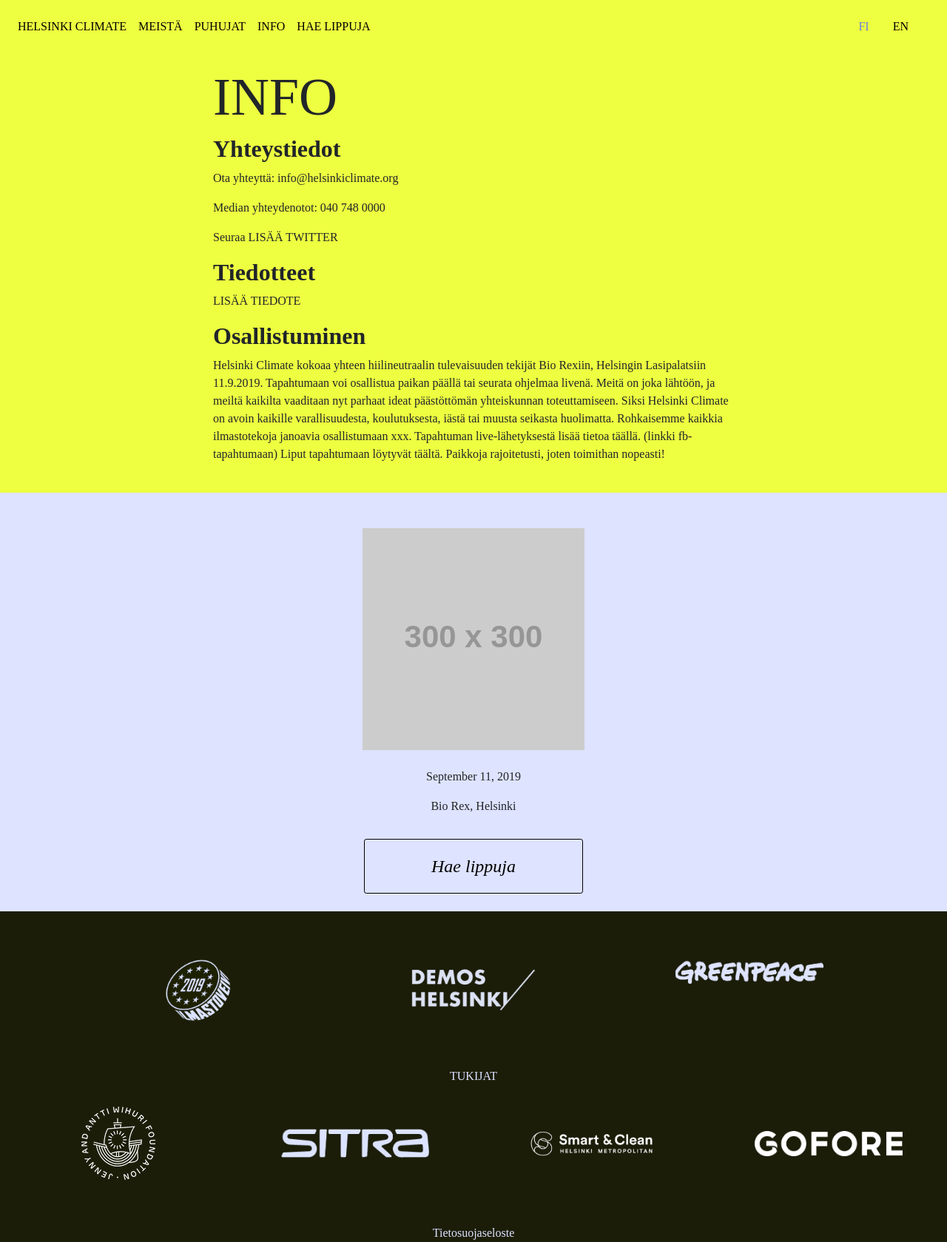
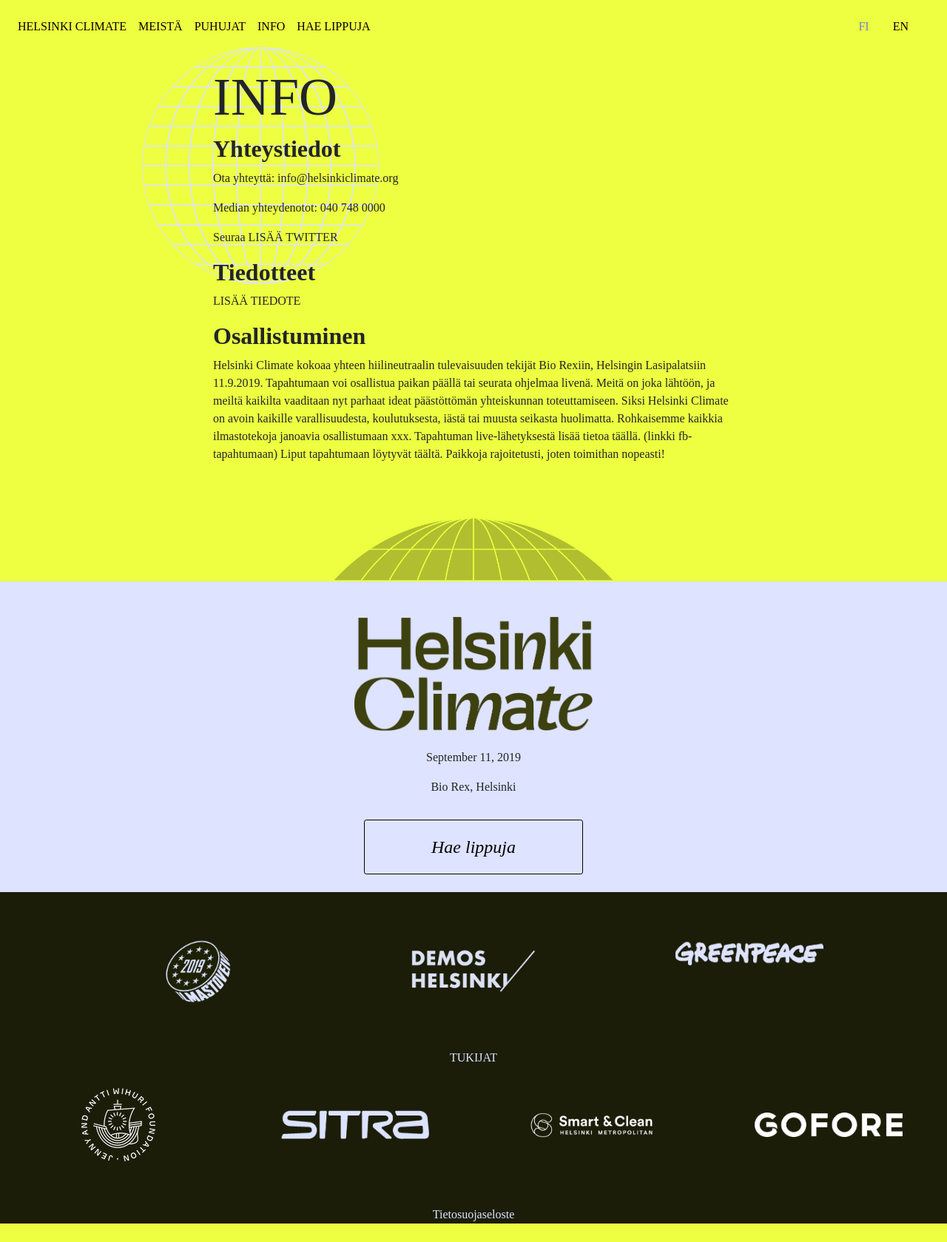
Before and after one commit to ilmastoveivi/helsinkiclimate-v2, a Jekyll site: the page built from tietoa.md, in a window 1280 px wide. Shown: the whole page at 74% size. Built offline with Jekyll 4.4.1, drawn with Linux system fonts in a browser that asks for light colours; some web fonts are replaced; our own code applies the rules of GitHub Pages for plain Markdown files; after the commit the page ends 1654 px from its top, so only the background shows below that.

Commit message:
Add images to about layout and css refactoring

```diff
--- a/_layouts/about.html
+++ b/_layouts/about.html
@@ -1,18 +1,20 @@
 {% include head.html %}
 {% include nav.html %}
 
-  <div id="about">
+  <div id="about" class="background-whole-world">
     <div id="page-top">
         <section>
           <div class="content-container">
             {{content}}
           </div>
         </section>
+        <div id="top-earth-yellow" class="top-earth-bg">
+          </div>
         <section id="apply-tickets">
           <div class="content-container">
             <div class="col-xl-6 col-sm-12 text-center">
-                <div class="mt-4 ">
-                  <a href="https://placeholder.com"><img src="https://via.placeholder.com/300" class="img-fluid"></a>
+                <div class="mt-4">
+                  <img src="/resources/img/logos/helsinki_climate_logo.png" id="helsinki_logo"  class="img-fluid" alt="Helsinki logo">
                 </div>
                 <div class="mt-4">
                   <p>
@@ -29,5 +31,6 @@
           </div>
         </section>
     </div>
+
   </div>
 {% include footer.html %}
--- a/css/style.scss
+++ b/css/style.scss
@@ -341,6 +341,13 @@
   padding-bottom: 7.5rem;
 }
 
+.background-whole-world {
+  background-position-x: 20%;
+  background-image: url('../resources/img/helsinki_climate_globe_blue_01.png');
+  background-repeat: no-repeat;
+  background-size: 25%
+}
+
 // are you with us section
 .top-earth-blue {
   background-color: $light-blue-color;
@@ -359,13 +366,6 @@
 }
 
 // speakers
-#speakers {
-  background-position-x: 20%;
-  background-image: url('../resources/img/helsinki_climate_globe_blue_01.png');
-  background-repeat: no-repeat;
-  background-size: 25%
-}
-
 #speakers .content-container{
   max-width: 1000px;
 }
@@ -381,6 +381,7 @@
 #top-earth-yellow {
   background-image: url('../resources/img/top_earth_yellow.png');
 }
+
 @media screen and (max-width: 990px) {
   .navbar-custom {
     display: flex;
```
